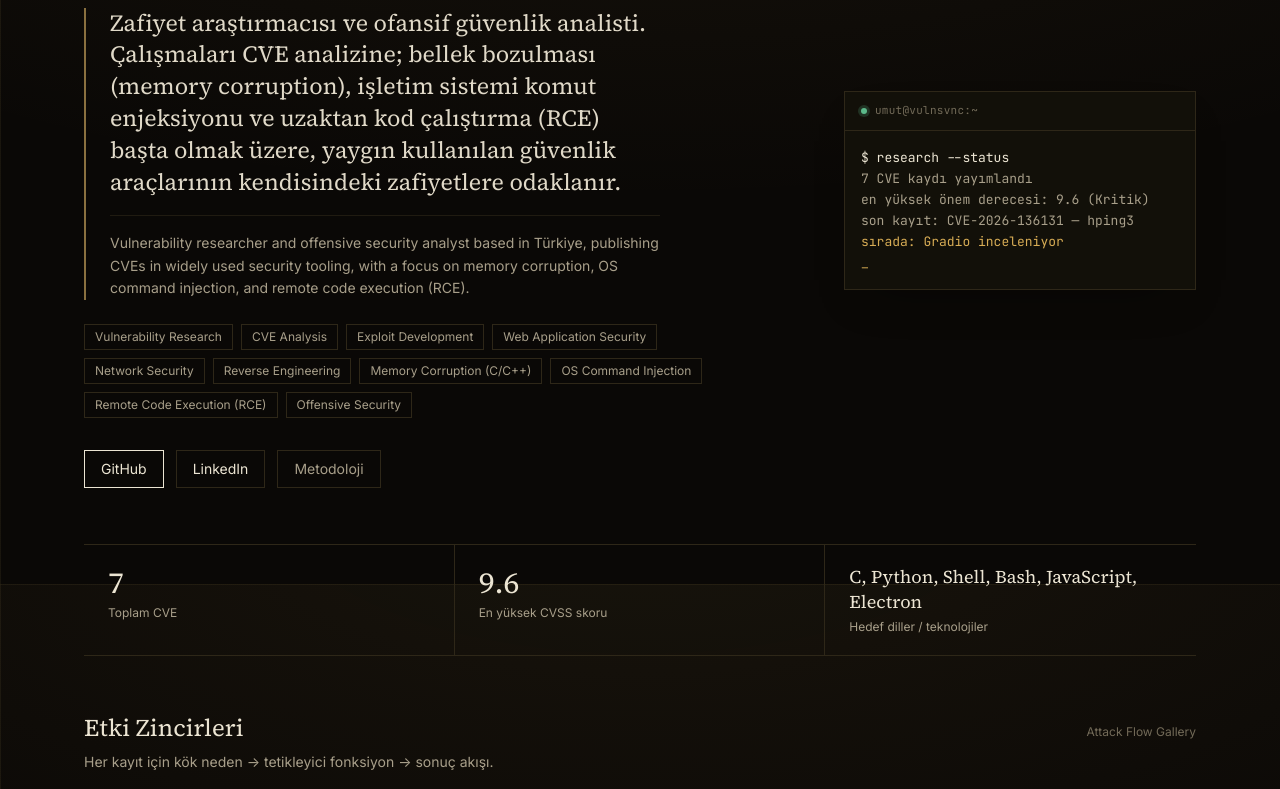
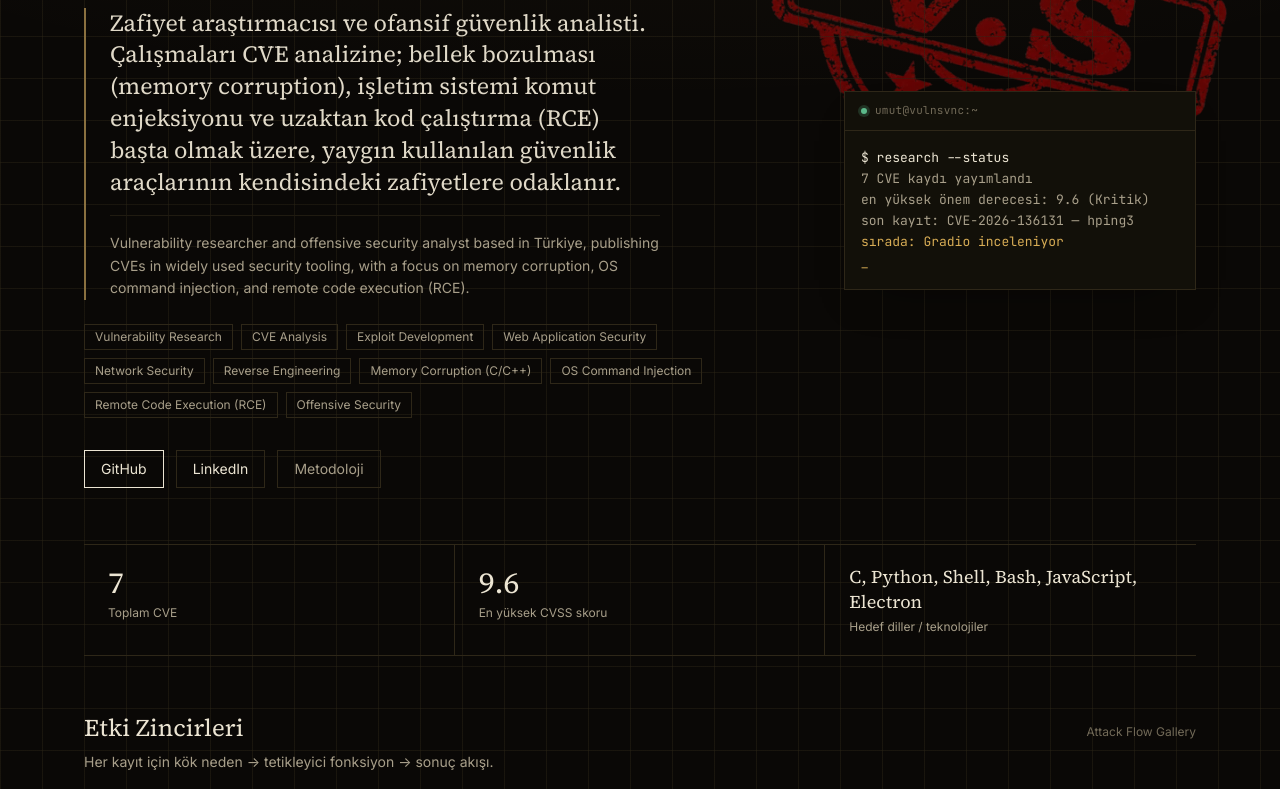
Before and after one commit to VulnSVNC/umutsevinc.com, an Astro site: page / in a window 1280 px wide. Shown: the part 216-1005 px from the top of the page. Built offline with nearby package versions, Linux system fonts and the light colour scheme; Astro itself is replaced by a stand-in of ours.

Commit message:
Sağ üst köşeye arka planla bütünleşik büyük V.S. damgası eklendi
Damga, body arka plan katmanlarının en altına yerleştirildi; böylece
ızgara çizgileri ve üstteki parıltı gradyanı damganın üzerinde kalarak
arka planla kaynaşmış, çapraz duran büyük bir filigran görünümü
oluşturuyor. Sağ üst köşeden taşacak şekilde konumlandırıldı.

Co-Authored-By: Claude Sonnet 5 <noreply@anthropic.com>
Claude-Session: https://claude.ai/code/session_01JpStR5NECXpuk1sxgkujpc

```diff
--- a/src/styles/global.css
+++ b/src/styles/global.css
@@ -42,8 +42,11 @@ body {
   background-image:
     radial-gradient(ellipse 1200px 500px at 50% -10%, color-mix(in srgb, var(--color-brass) 7%, transparent), transparent),
     linear-gradient(color-mix(in srgb, var(--color-line) 45%, transparent) 1px, transparent 1px),
-    linear-gradient(90deg, color-mix(in srgb, var(--color-line) 45%, transparent) 1px, transparent 1px);
-  background-size: auto, 42px 42px, 42px 42px;
+    linear-gradient(90deg, color-mix(in srgb, var(--color-line) 45%, transparent) 1px, transparent 1px),
+    url('/images/stamp-vs-bg.webp');
+  background-position: 0 0, 0 0, 0 0, right -30px top -20px;
+  background-repeat: no-repeat, repeat, repeat, no-repeat;
+  background-size: auto, 42px 42px, 42px 42px, 620px auto;
   background-attachment: fixed;
 }
 
```
Also changed, not shown: public/images/stamp-vs-bg.webp (added).
